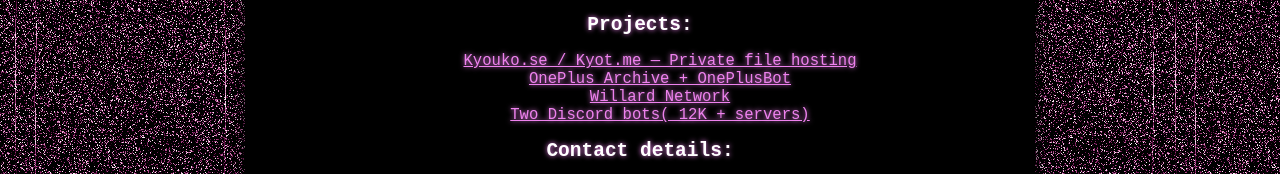
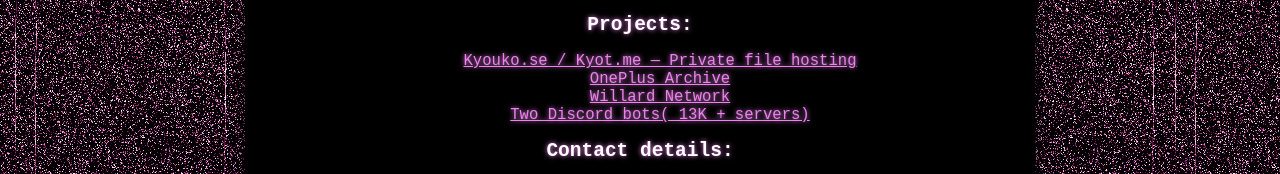
Before and after one commit to VottonDev/vottondev.github.io, a Next.js app: page / in a window 1280 px wide. Shown: the part 207-381 px from the top of the page. Built offline with nearby package versions, Linux system fonts and the light colour scheme.

Commit message:
Update project information

```diff
--- a/pages/index.js
+++ b/pages/index.js
@@ -60,7 +60,7 @@ export default function Home() {
             </li>
             <li>
               <a href="https://onepluscommunityserver.com">
-                OnePlus Archive + OnePlusBot
+                OnePlus Archive
               </a>
             </li>
             <li>
@@ -68,7 +68,7 @@ export default function Home() {
             </li>
             <li>
               <a href="https://top.gg/user/3553584536979439616">
-                Two Discord bots( 12K + servers)
+                Two Discord bots( 13K + servers)
               </a>
             </li>
           </ul>
```
